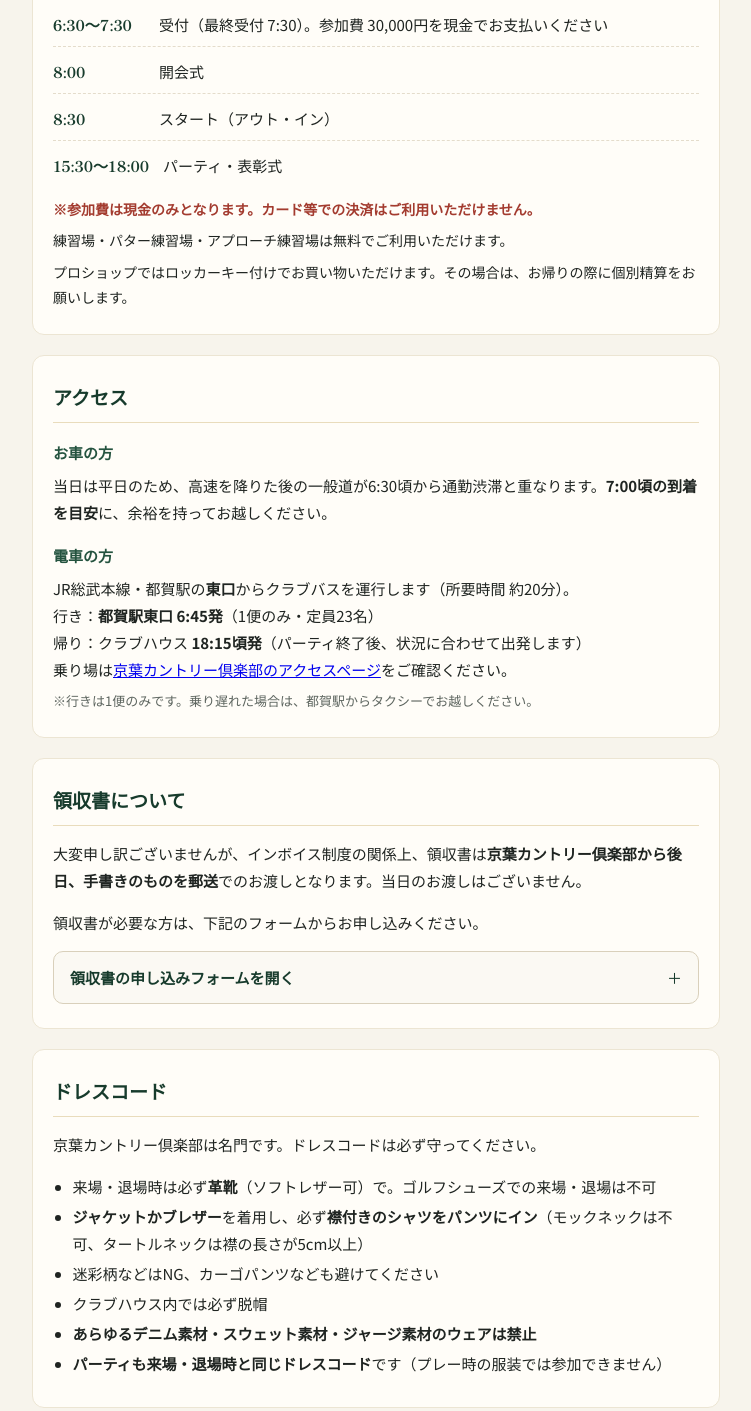
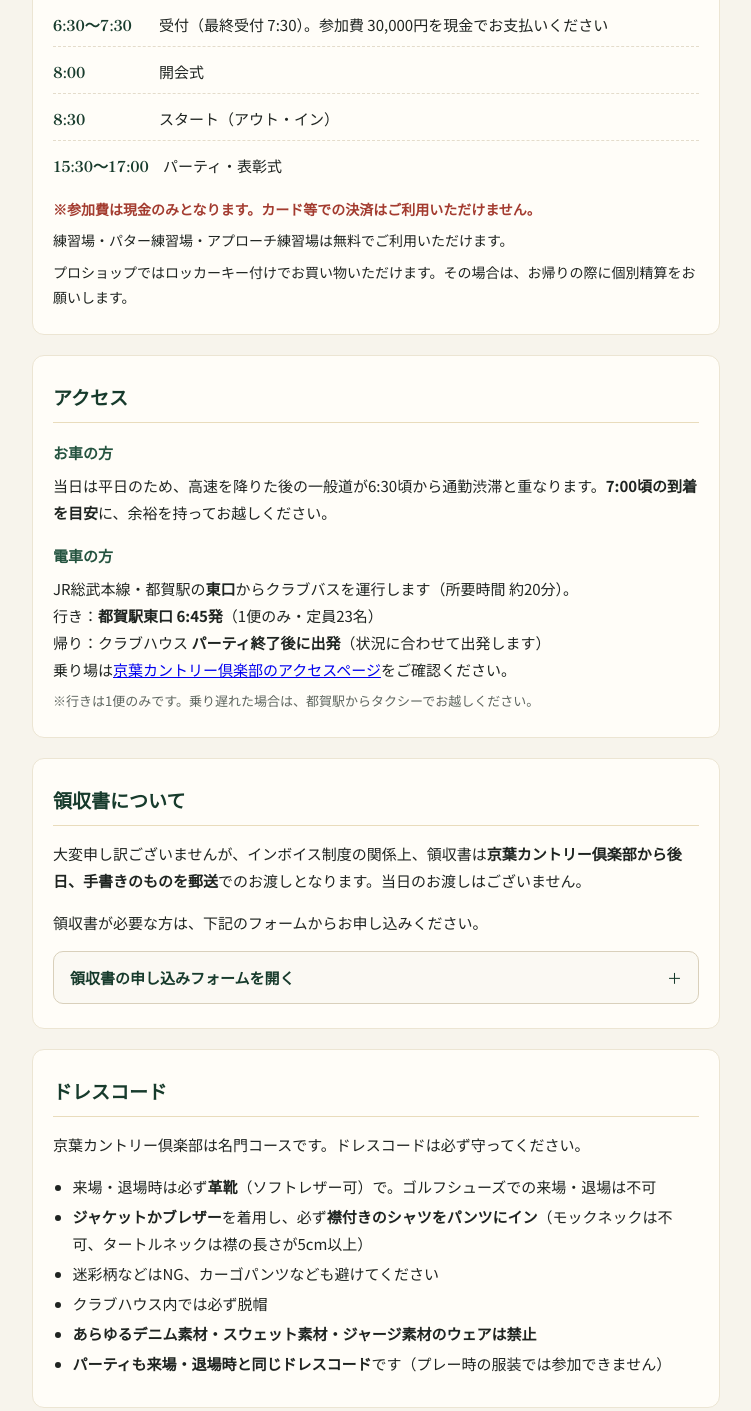
Before and after one commit to LYCK1986/plc2026-k7x9m2, a plain HTML site: page guide/index.html in a window 1280 px wide. Shown: the part 812-2223 px from the top of the page, without its empty margins (264-1015 px from the left). Drawn offline with Linux system fonts and the light colour scheme.

Commit message:
先生の修正を反映（名門コース・パーティ17:00終了・先生メッセージ差し替え）

```diff
--- a/guide/index.html
+++ b/guide/index.html
@@ -94,7 +94,7 @@
       <li><span class="t">6:30〜7:30</span><span>受付（最終受付 7:30）。参加費 30,000円を現金でお支払いください</span></li>
       <li><span class="t">8:00</span><span>開会式</span></li>
       <li><span class="t">8:30</span><span>スタート（アウト・イン）</span></li>
-      <li><span class="t">15:30〜18:00</span><span>パーティ・表彰式</span></li>
+      <li><span class="t">15:30〜17:00</span><span>パーティ・表彰式</span></li>
     </ul>
     <p style="font-size:14px;margin:10px 0 0;color:var(--ng)"><b>※参加費は現金のみとなります。カード等での決済はご利用いただけません。</b></p>
     <p style="font-size:14px;margin:6px 0 0">練習場・パター練習場・アプローチ練習場は無料でご利用いただけます。</p>
@@ -108,7 +108,7 @@
     <h3>電車の方</h3>
     <p style="margin:0">JR総武本線・都賀駅の<b>東口</b>からクラブバスを運行します（所要時間 約20分）。<br>
     行き：<b>都賀駅東口 6:45発</b>（1便のみ・定員23名）<br>
-    帰り：クラブハウス <b>18:15頃発</b>（パーティ終了後、状況に合わせて出発します）<br>
+    帰り：クラブハウス <b>パーティ終了後に出発</b>（状況に合わせて出発します）<br>
     乗り場は<a href="https://www.keiyo-cc.co.jp/access">京葉カントリー倶楽部のアクセスページ</a>をご確認ください。</p>
     <p style="font-size:13px;color:var(--mute);margin:6px 0 0">※行きは1便のみです。乗り遅れた場合は、都賀駅からタクシーでお越しください。</p>
   </section>
@@ -136,7 +136,7 @@
 
   <section>
     <h2>ドレスコード</h2>
-    <p style="margin-top:0">京葉カントリー倶楽部は名門です。ドレスコードは必ず守ってください。</p>
+    <p style="margin-top:0">京葉カントリー倶楽部は名門コースです。ドレスコードは必ず守ってください。</p>
     <ul>
       <li>来場・退場時は必ず<b>革靴</b>（ソフトレザー可）で。ゴルフシューズでの来場・退場は不可</li>
       <li><b>ジャケットかブレザー</b>を着用し、必ず<b>襟付きのシャツをパンツにイン</b>（モックネックは不可、タートルネックは襟の長さが5cm以上）</li>
@@ -168,7 +168,9 @@
   </section>
 
   <div class="msg">
+    <p>この度はご参加下さりありがとうございます。</p>
     <p>貸切ですが、貸切だからこそ皆様がマナーを守り、ゴルフ場にご迷惑を掛けず、流石はテニスの王子様と言われます様に細心のご配慮を戴けますと幸いです。</p>
+    <p>他のゴルフ場より厳格なドレスコードですが、英国紳士淑女になったつもりで楽しい1日にしましょう♪</p>
     <p class="sign">許斐 剛</p>
   </div>
 </main>
```
